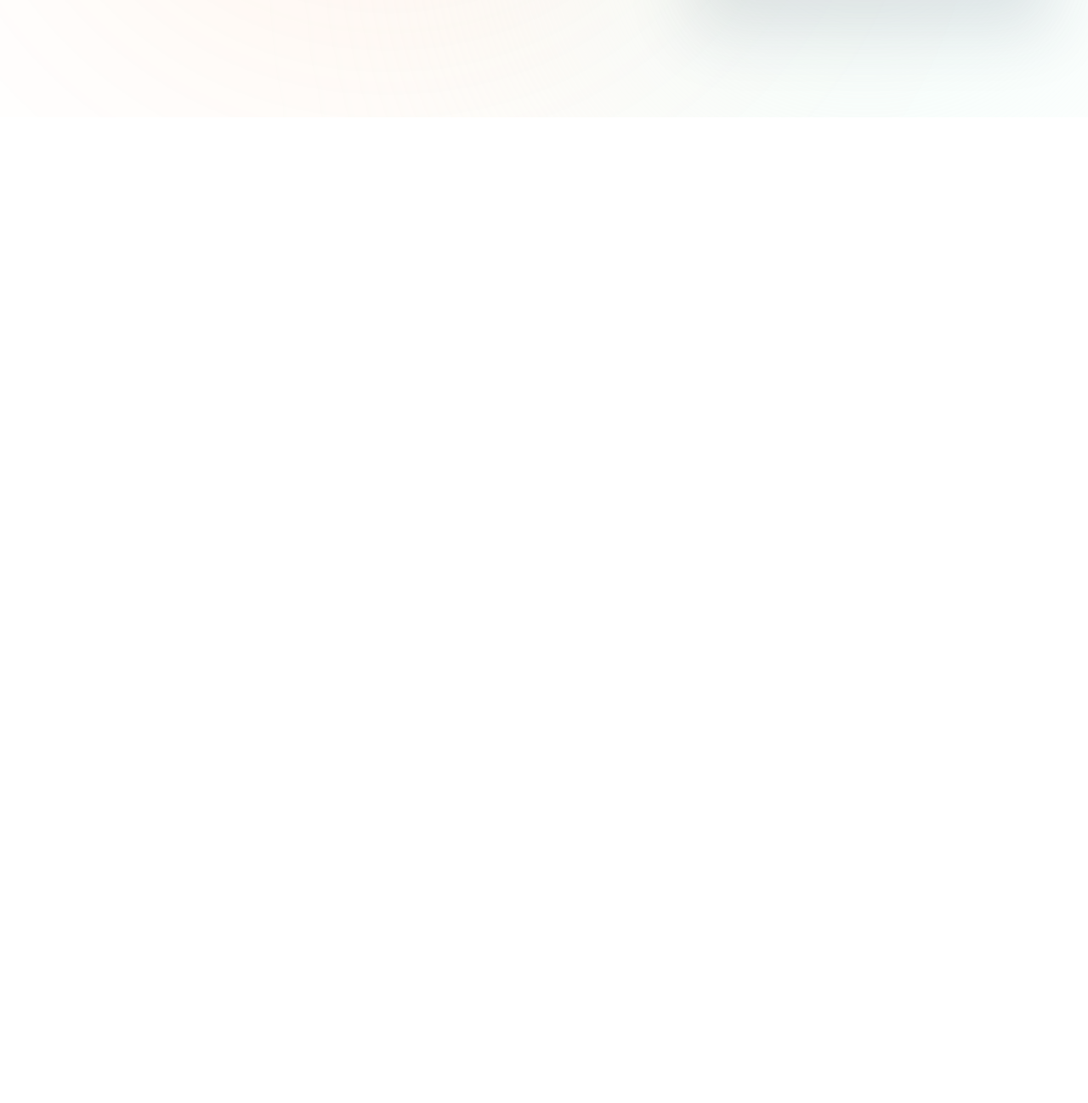
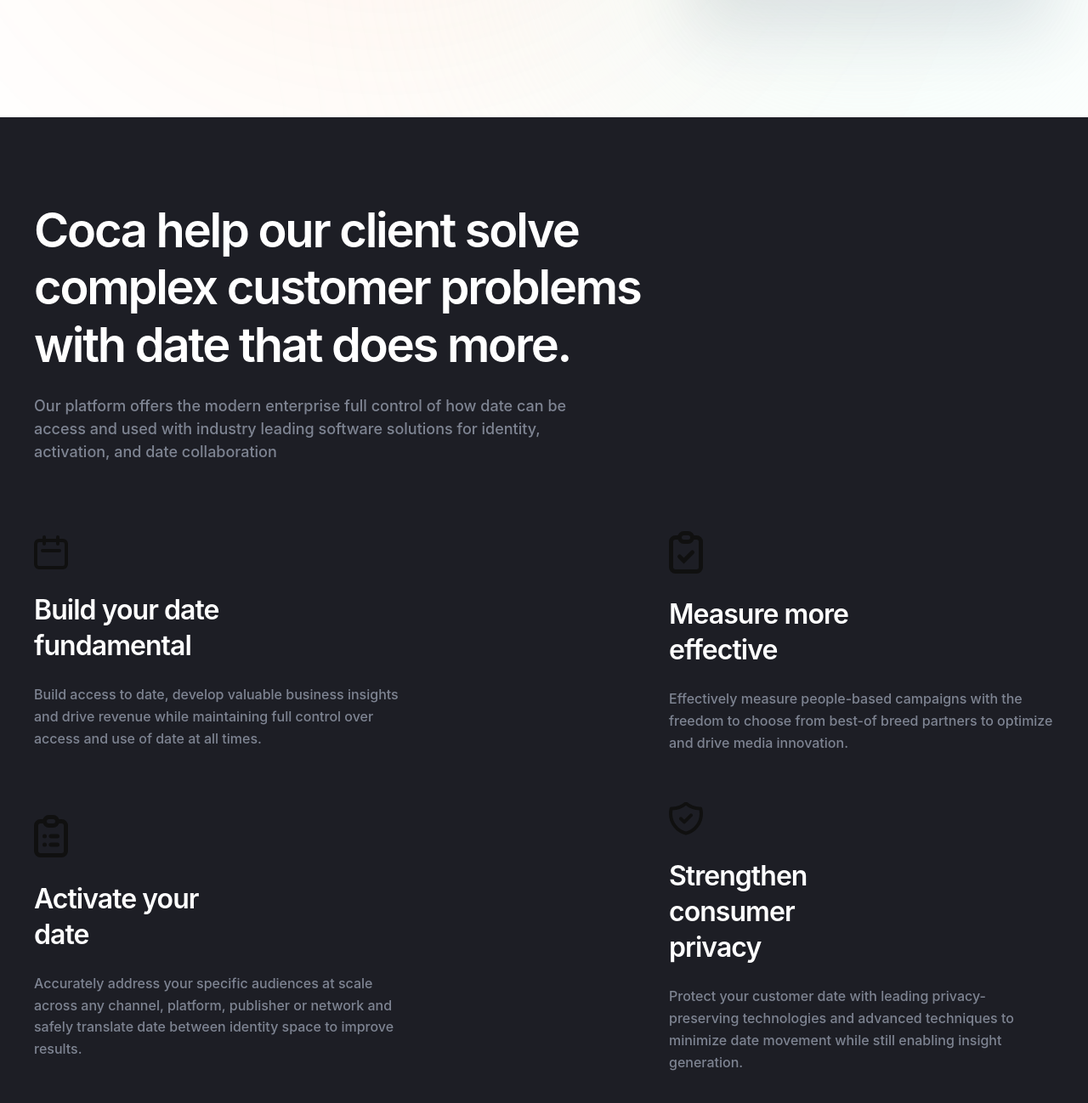
Before and after one commit to serega159potapov/coca, a website built with Vite: page src/index.html in a window 1280 px wide. Shown: the part 764-2062 px from the top of the page at 85% size. Before the commit the page ends 902 px from the top, so only its background shows below. Built offline with nearby package versions, Linux system fonts and the light colour scheme; files whose address does not match are found by name.

Commit message:
Created overview section + fixed hero section

```diff
--- a/src/assets/scss/base/vars.scss
+++ b/src/assets/scss/base/vars.scss
@@ -20,9 +20,20 @@
     --logo-color-text: #101010;
     --logo-color-circle: #101010;
 
+    // overview colors
+    --overview-bg-color: #1d1e25;
+
     // Container
     --container-padding: 15px;
     --container-width: 1200px;
+
+    @include mini-desktop {
+        --container-width: 1000px;
+    }
+
+    @include tablet {
+        --container-width: 860px;
+    }
 
     @include mobile {
         --container-width: 480px;
@@ -44,6 +55,14 @@
     --neutral-color-10: #1d1e25;
     --neutral-color-140: #fff;
     --neutral-color-100: #fff;
+
+    // logo colors
     --logo-color-text: #fff;
     --logo-color-circle: #343542;
+
+    // success colors
+    --success-color-70: #e2f8f033;
+
+    // overview colors
+    --overview-bg-color: #18181d;
 }
--- a/src/assets/scss/components/home/hero.scss
+++ b/src/assets/scss/components/home/hero.scss
@@ -7,7 +7,7 @@
     }
 
     @include mobile {
-        min-height: calc(100dvh - 128px);
+        min-height: calc(100dvh - 109px);
     }
 
     &::before {
@@ -76,8 +76,11 @@
     }
 
     &_left {
-        max-width: 599px;
+        @include mini-desktop {
+            max-width: 617px;
+        }
     }
+
 
     &_title {
         margin-bottom: 114px;
@@ -109,6 +112,12 @@
 
     &_subtitle {
         margin-bottom: 69px;
+
+        br {
+            @include mini-desktop {
+                display: none;
+            }
+        }
     }
 
     &_form {
@@ -240,7 +249,8 @@
         }
 
         &-body {
-            &-th {
+            &-td {
+                white-space: nowrap;
                 color: #fff;
                 font-size: 20px;
                 font-weight: 700;
--- /dev/null
+++ b/src/assets/scss/components/home/overview.scss
@@ -0,0 +1,92 @@
+.overview {
+    padding: 100px 0;
+    background-color: var(--overview-bg-color);
+
+    @include tablet {
+        text-align: center;
+    }
+
+    @include mobile {
+        padding: 60px 0;
+    }
+
+    &_title {
+        max-width: 816px;
+        margin-bottom: 24px;
+        color: #fff;
+        font-weight: 600;
+        letter-spacing: -0.04em;
+    }
+
+    &_descr {
+        max-width: 660px;
+        margin-bottom: 80px;
+        color: #7e8492;
+        font-weight: 500;
+        line-height: 1.5;
+
+        @include tablet {
+            margin-bottom: 60px;
+        }
+
+        @include small-mobile {
+            margin-bottom: 50px
+        }
+
+    }
+
+
+    &_list {
+        @include flex-all-between;
+
+        gap: 56px;
+        flex-wrap: wrap;
+
+        @include tablet {
+            flex-direction: column;
+            align-items: center;
+            gap: 40px;
+        }
+    }
+
+    &_item {
+        max-width: 453px;
+
+        &-icon,
+        &-title{
+            margin-bottom: 24px;
+
+            @include tablet {
+                margin-bottom: 18px;
+            }
+        }
+
+        &-title {
+            max-width: 262px;
+            margin-bottom: 24px;
+            color: #fff;
+            font-weight: 600;
+            line-height: 131%;
+            letter-spacing: -0.03em;
+
+            @include mobile {
+                max-width: 320px;
+            }
+        }
+
+        &-descr {
+            color: #7e8492;
+            font-weight: 500;
+            line-height: 162%;
+        }
+    }
+
+    &_title,
+    &_descr,
+    &_item-title {
+        @include tablet {
+            margin-right: auto;
+            margin-left: auto;
+        }
+    }
+}
--- a/src/assets/scss/globals/text.scss
+++ b/src/assets/scss/globals/text.scss
@@ -5,6 +5,18 @@
 
     &-h2 {
         font-size: 56px;
+
+        @include tablet {
+            font-size: 46px;
+        }
+
+        @include mobile {
+            font-size: 36px;
+        }
+
+        @include small-mobile {
+            font-size: 30px;
+        }
     }
 
     &-h3 {
@@ -17,6 +29,18 @@
 
     &-h5 {
         font-size: 32px;
+
+        @include tablet {
+            font-size: 28px;
+        }
+
+        @include mobile {
+            font-size: 24px;
+        }
+
+        @include small-mobile {
+            font-size: 22px;
+        }
     }
 
     &-h1,
@@ -58,7 +82,7 @@
                 width: 76px;
                 height: 1px;
                 background-color: var(--neutral-color-100);
-                transform: translateY(-20px);
+                transform: translateY(-43px);
 
                 @include mini-desktop {
                     display: none;
@@ -72,6 +96,10 @@
 
         &-medium {
             font-size: 18px;
+
+            @include mobile {
+                font-size: 16px;
+            }
         }
 
         &-default {
--- a/src/assets/scss/main.scss
+++ b/src/assets/scss/main.scss
@@ -5,3 +5,4 @@
 // Components
 @import './components/header';
 @import './components/home/hero';
+@import './components/home/overview';
--- a/src/html/components/home/hero.html
+++ b/src/html/components/home/hero.html
@@ -3,7 +3,7 @@
         <div class="hero_left">
             <h2 class="hero_title">Digitally forward creative</h2>
             <p class="hero_subtitle text-p-subtitle">
-                When it comes to interactive marketing, we've got you covered.
+                When it comes to interactive <br> marketing, we've got you covered. <br>
                 Be where the world is going
             </p>
             <form class="hero_form">
@@ -16,14 +16,14 @@
         <div class="hero_right">
             <div class="hero_sales">
                 <h3 class="hero_sales-title">Sales Report</h3>
-                <img class="hero_sales-img" src="../../../assets/icons/sales-report-graph-icon.svg"
+                <img class="hero_sales-img" src="./assets/icons/sales-report-graph-icon.svg"
                 width="366"
                 height="260"
                 alt="Sales report graphic">
             </div>
             <div class="hero_customer">
                 <h3 class="hero_customer-title">Customer Growth</h3>
-                <img src="../../../assets/icons/customer-growth-graph-icon.svg"
+                <img src="./assets/icons/customer-growth-graph-icon.svg"
                 width="177"
                 height="149"
                 alt="Custom growth graphic">
@@ -37,18 +37,18 @@
                 </thead>
                 <tbody class="hero_stats-body">
                     <tr class="hero_stats-body-row">
-                        <th class="hero_stats-body-th">$31,092</th>
-                        <th class="hero_stats-body-th">$29,128</th>
+                        <td class="hero_stats-body-td">$31,092</td>
+                        <td class="hero_stats-body-td">$29,128</td>
                     </tr>
                     <tr class="hero_stats-body-row">
-                        <th class="hero_stats-body-th">
+                        <td class="hero_stats-body-td">
                             <span class="hero_stats-body-num hero_stats-body-num--green">4.2%</span>
                             <span class="hero_stats-body-text">from last year</span>
-                        </th>
-                        <th class="hero_stats-body-th">
+                        </td>
+                        <td class="hero_stats-body-td">
                             <span class="hero_stats-body-num hero_stats-body-num--red">1.2%</span>
                             <span class="hero_stats-body-text">from last year</span>
-                        </th>
+                        </td>
                     </tr>
                 </tbody>
             </table>
--- /dev/null
+++ b/src/html/components/home/overview.html
@@ -0,0 +1,83 @@
+<section class="overview">
+    <div class="container">
+        <h2 class="overview_title heading-h2">
+            Coca help our client solve complex customer problems with date that
+            does more.
+        </h2>
+        <p class="overview_descr text-p-medium">
+            Our platform offers the modern enterprise full control of how date
+            can be access and used with industry leading software solutions for
+            identity, activation, and date collaboration
+        </p>
+        <ul class="overview_list">
+            <li class="overview_item">
+                <img
+                    class="overview_item-icon"
+                    src="./assets/icons/calendar.icon.svg"
+                    width="40"
+                    height="40"
+                    alt="Calendar icon"
+                />
+                <h3 class="overview_item-title heading-h5">
+                    Build your date fundamental
+                </h3>
+                <p class="overview_item-descr text-p-default">
+                    Build access to date, develop valuable business insights and
+                    drive revenue while maintaining full control over access and
+                    use of date at all times.
+                </p>
+            </li>
+            <li class="overview_item">
+                <img
+                    class="overview_item-icon"
+                    src="./assets/icons/todo-icon.svg"
+                    width="40"
+                    height="40"
+                    alt="todo icon"
+                />
+                <h3 class="overview_item-title heading-h5">
+                    Measure more effective
+                </h3>
+                <p class="overview_item-descr text-p-default">
+                    Effectively measure people-based campaigns with the freedom
+                    to choose from best-of breed partners to optimize and drive
+                    media innovation.
+                </p>
+            </li>
+            <li class="overview_item">
+                <img
+                    class="overview_item-icon"
+                    src="./assets/icons/list-icon.svg"
+                    width="40"
+                    height="40"
+                    alt="list icon"
+                />
+                <h3 class="overview_item-title heading-h5">
+                    Activate your date
+                </h3>
+                <p class="overview_item-descr text-p-default">
+                    Accurately address your specific audiences at scale across
+                    any channel, platform, publisher or network and safely
+                    translate date between identity space to improve results.
+                </p>
+            </li>
+            <li class="overview_item">
+                <img
+                    class="overview_item-icon"
+                    src="./assets/icons/shield-icon.svg"
+                    width="40"
+                    height="40"
+                    alt="shield icon"
+                />
+                <h3 class="overview_item-title heading-h5">
+                    Strengthen consumer privacy
+                </h3>
+                <p class="overview_item-descr text-p-default">
+                    Protect your customer date with leading privacy-preserving
+                    technologies and advanced techniques to minimize date
+                    movement while still enabling insight generation.
+                </p>
+            </li>
+        </ul>
+    </div>
+</section>
--- a/src/index.html
+++ b/src/index.html
@@ -6,6 +6,7 @@
 
         <load src="./html/components/header.html" />
         <load src="./html/components/home/hero.html" />
+        <load src="./html/components/home/overview.html" />
 
         <script type="module" src="/js/main.js"></script>
     </body>
```
Also changed, not shown: src/assets/icons/calendar.icon.svg (added), src/assets/icons/list-icon.svg (added), src/assets/icons/shield-icon.svg (added), src/assets/icons/todo-icon.svg (added).
